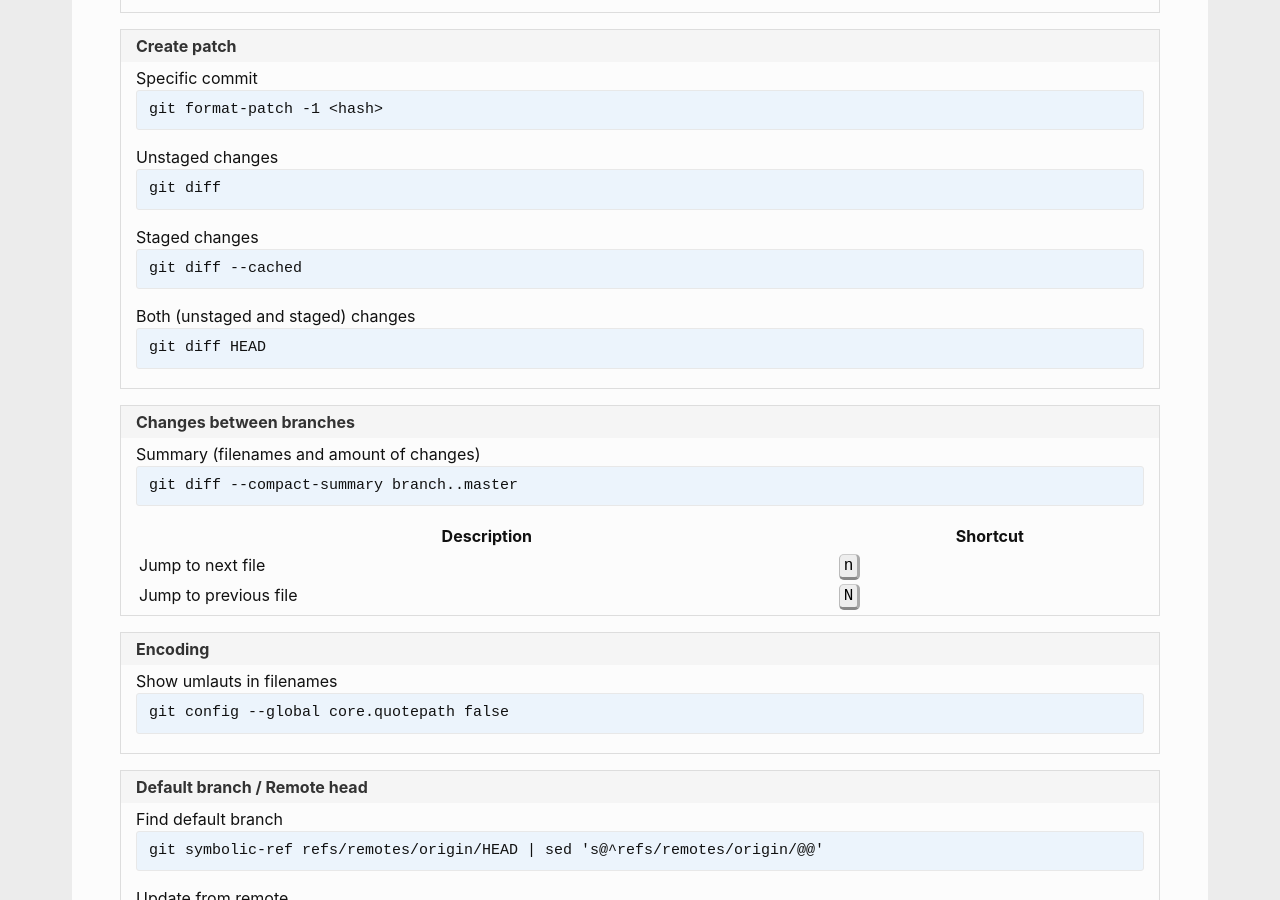
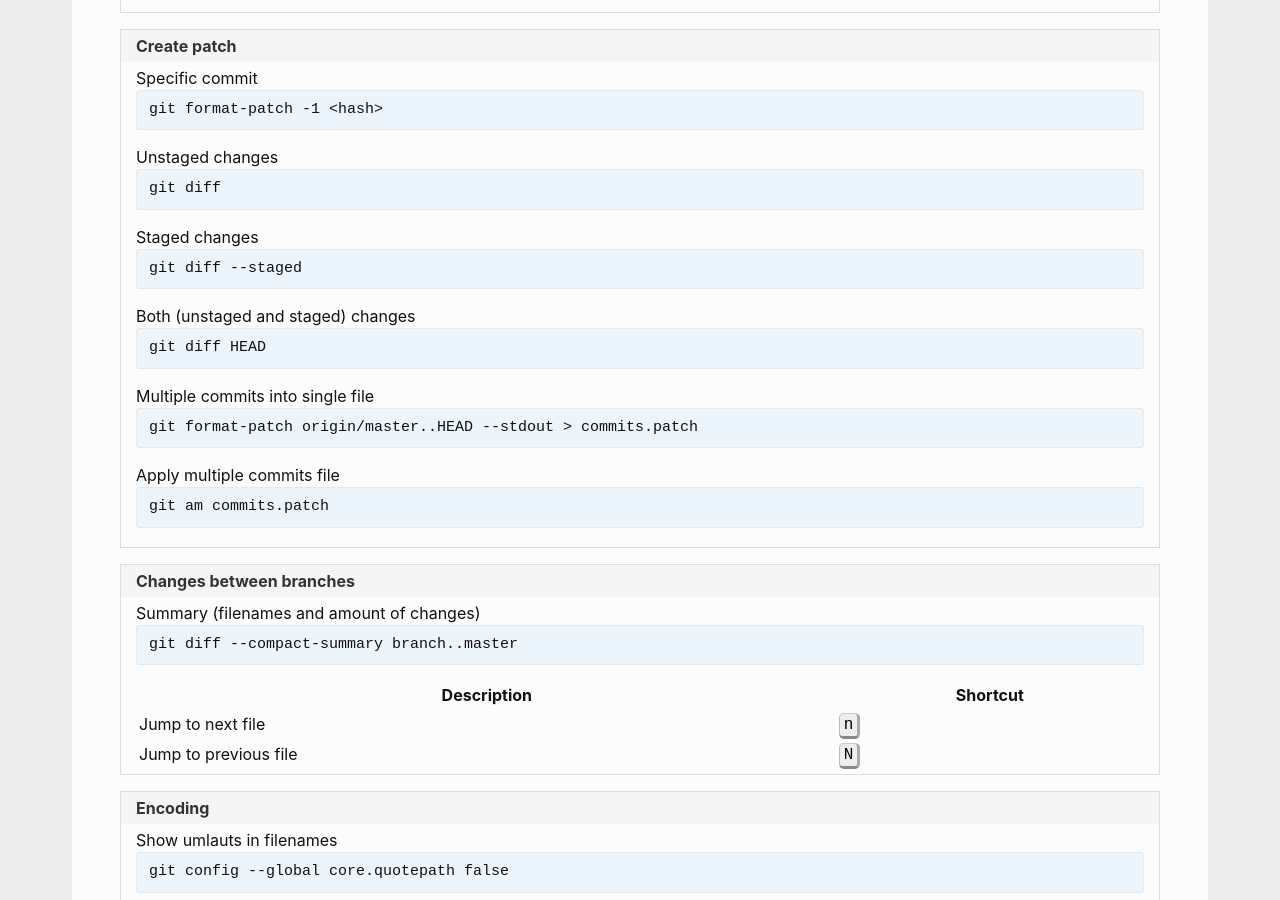
Before and after one commit to andreas-mausch/cheatsheets, a Jekyll site: the page built from _cheatsheets/git.md, in a window 1280 px wide and 900 px high, scrolled down 4209 px. Built offline with Jekyll 4.4.1, drawn with Linux system fonts in a browser that asks for light colours.

Commit message:
git: Create patch for multiple commits into single file

```diff
--- a/_cheatsheets/git.md
+++ b/_cheatsheets/git.md
@@ -72,8 +72,10 @@ section:
     commands:
       Specific commit: git format-patch -1 <hash>
       Unstaged changes: git diff
-      Staged changes: git diff --cached
+      Staged changes: git diff --staged
       Both (unstaged and staged) changes: git diff HEAD
+      Multiple commits into single file: git format-patch origin/master..HEAD --stdout > commits.patch
+      Apply multiple commits file: git am commits.patch
   - name: Changes between branches
     commands:
       Summary (filenames and amount of changes): git diff --compact-summary branch..master
```
